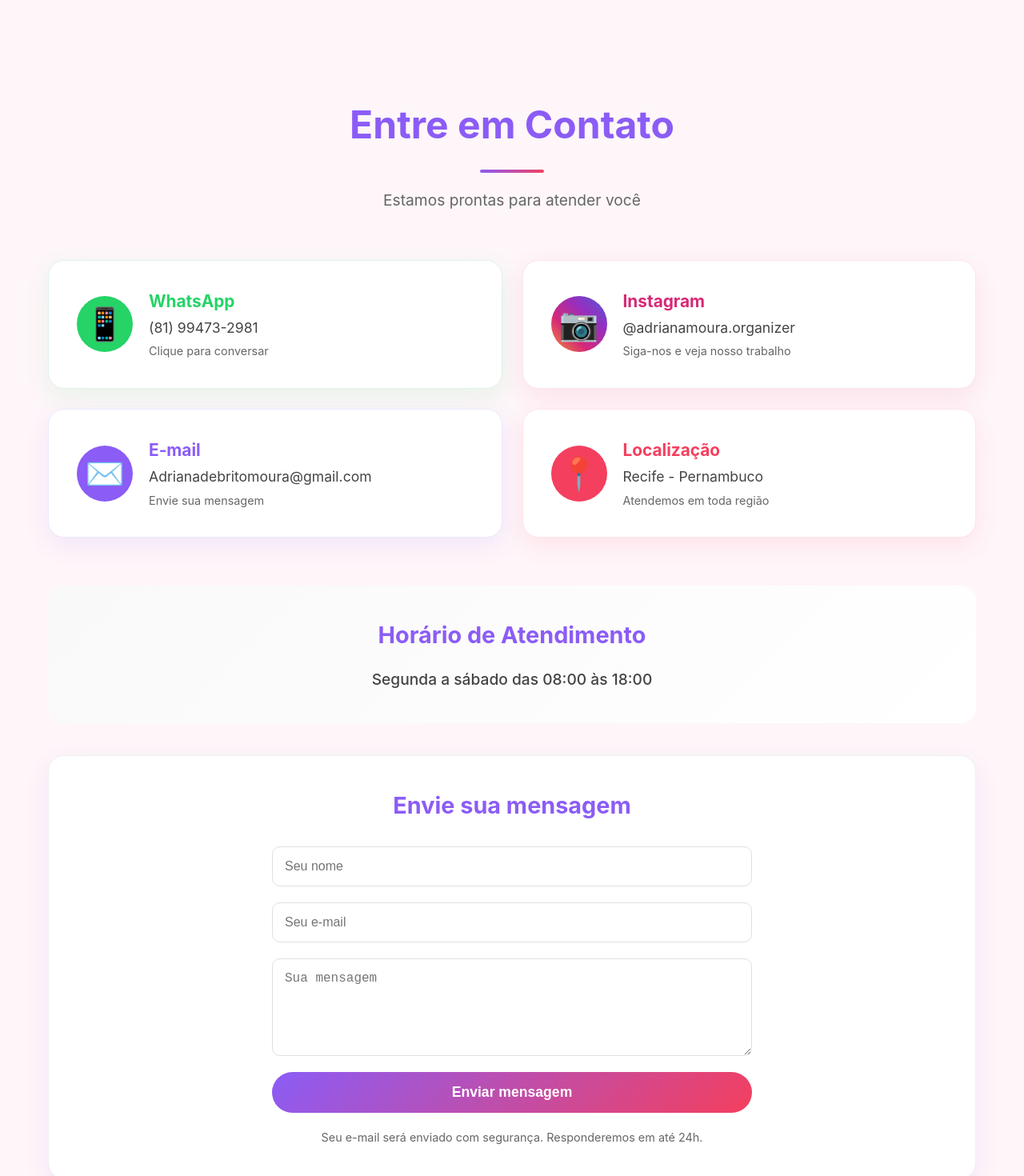
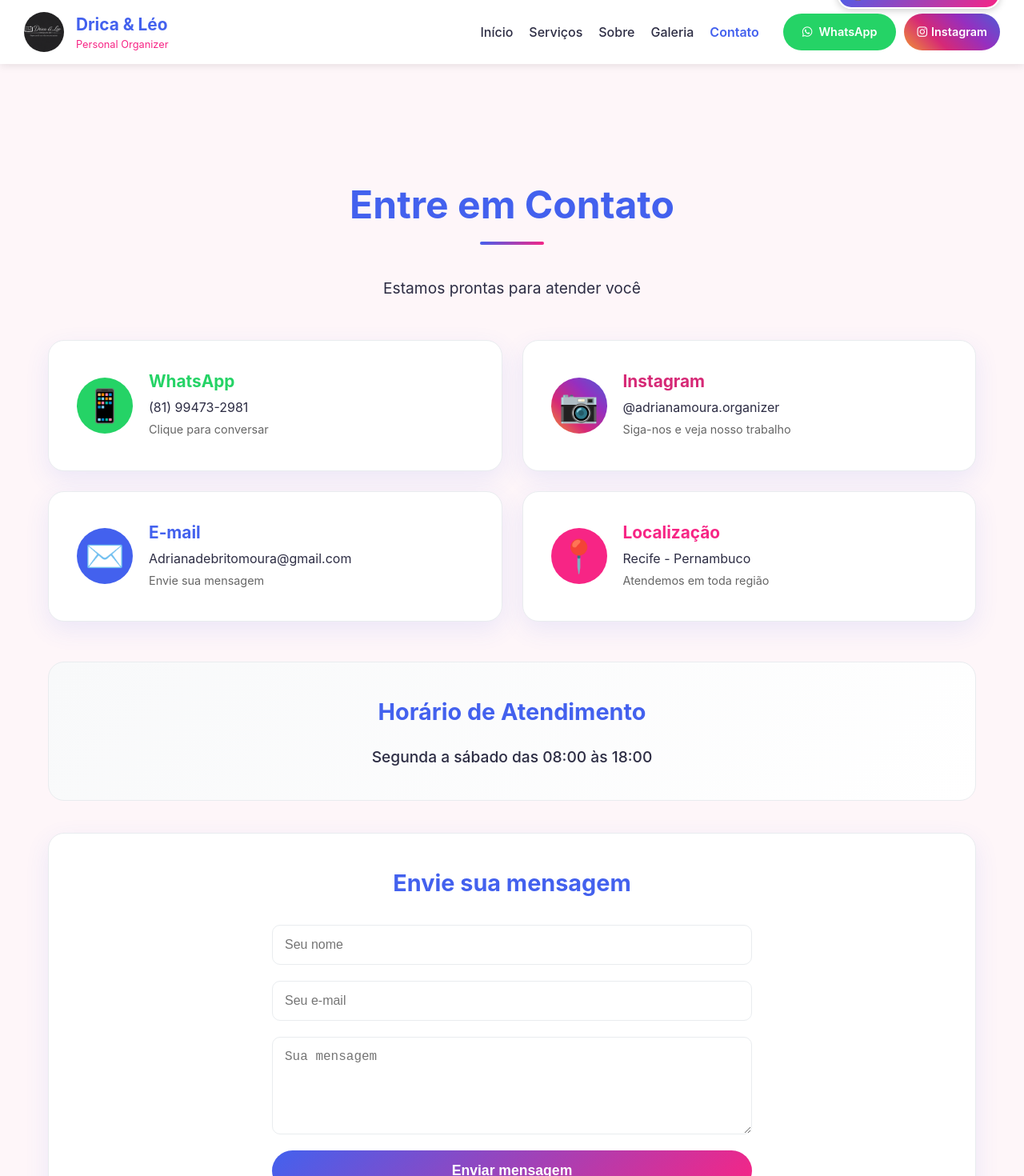
Before and after one commit to GodoyProgrammerAndDeveloper/site-drica-leo, a React (Vite) app: page /contato in a window 1280 px wide. Shown: the top 1470 px of the page at 80% size. Built offline with nearby package versions, Linux system fonts and the light colour scheme.

Commit message:
Update ContactPage.jsx

```diff
--- a/src/pages/ContactPage.jsx
+++ b/src/pages/ContactPage.jsx
@@ -2,387 +2,363 @@ import React from "react";
 
 const ContactPage = () => {
   return (
-    <div style={{
-      padding: "100px 20px 40px",
-      maxWidth: "1200px",
-      margin: "0 auto"
-    }}>
-      {/* CABEÇALHO */}
+    <div style={{ padding: "120px 20px 40px", maxWidth: "1200px", margin: "0 auto", position: "relative" }}>
+      {/* HEADER FIXO COM MENU E BOTÕES SOCIAIS */}
       <div style={{
-        textAlign: "center",
-        marginBottom: "60px"
+        position: "fixed",
+        top: 0,
+        left: 0,
+        width: "100%",
+        background: "white",
+        padding: "15px 30px",
+        boxShadow: "0 2px 10px rgba(0,0,0,0.1)",
+        zIndex: 999,
+        display: "flex",
+        alignItems: "center",
+        justifyContent: "space-between",
+        flexWrap: "wrap"
       }}>
-        <h1 style={{
-          fontSize: "3rem",
-          color: "#8b5cf6",
-          marginBottom: "20px"
-        }}>
-          Entre em Contato
-        </h1>
-        <div style={{
-          width: "80px",
-          height: "4px",
-          background: "linear-gradient(135deg, #8b5cf6, #f43f5e)",
-          margin: "0 auto",
-          borderRadius: "2px"
-        }}></div>
-        <p style={{
-          fontSize: "1.2rem",
-          color: "#666",
-          marginTop: "20px"
-        }}>
-          Estamos prontas para atender você
-        </p>
+        {/* LOGO (ESQUERDA) */}
+        <div style={{ display: "flex", alignItems: "center", gap: "15px" }}>
+          <img
+            src="/images/logo.png"
+            alt="Drica & Léo"
+            style={{ width: "50px", height: "50px", borderRadius: "50%", objectFit: "cover" }}
+          />
+          <div>
+            <h2 style={{ margin: 0, fontSize: "1.3rem", color: "#4361ee" }}>Drica & Léo</h2>
+            <p style={{ margin: 0, fontSize: "0.8rem", color: "#f72585" }}>Personal Organizer</p>
+          </div>
+        </div>
+
+        {/* MENU E BOTÕES (DIREITA) */}
+        <div style={{ display: "flex", alignItems: "center", gap: "30px", flexWrap: "wrap" }}>
+          {/* MENU DE NAVEGAÇÃO */}
+          <div style={{ display: "flex", gap: "20px", alignItems: "center" }}>
+            <a href="/" style={{ textDecoration: "none", color: "#2d2d44", fontWeight: "500" }}>Início</a>
+            <a href="/servicos" style={{ textDecoration: "none", color: "#2d2d44", fontWeight: "500" }}>Serviços</a>
+            <a href="/sobre" style={{ textDecoration: "none", color: "#2d2d44", fontWeight: "500" }}>Sobre</a>
+            <a href="/galeria" style={{ textDecoration: "none", color: "#2d2d44", fontWeight: "500" }}>Galeria</a>
+            <a href="/contato" style={{ textDecoration: "none", color: "#4361ee", fontWeight: "600" }}>Contato</a>
+          </div>
+
+          {/* BOTÕES SOCIAIS COM SELO ACIMA */}
+          <div style={{ display: "flex", gap: "10px", position: "relative" }}>
+            {/* SELO ACIMA DOS BOTÕES */}
+            <div style={{
+              position: "absolute",
+              top: "-40px",
+              right: "0",
+              background: "linear-gradient(135deg, #4361ee, #f72585)",
+              color: "white",
+              padding: "5px 15px",
+              borderRadius: "50px",
+              fontSize: "0.8rem",
+              fontWeight: "bold",
+              display: "flex",
+              alignItems: "center",
+              gap: "5px",
+              whiteSpace: "nowrap",
+              border: "2px solid white",
+              boxShadow: "0 2px 10px rgba(0,0,0,0.2)"
+            }}>
+              <span>🏆</span> Profissional Certificado
+            </div>
+
+            <a
+              href="https://wa.me/5581994732981"
+              target="_blank"
+              rel="noopener noreferrer"
+              style={{
+                background: "#25d366",
+                color: "white",
+                padding: "8px 16px",
+                borderRadius: "50px",
+                textDecoration: "none",
+                fontWeight: "600",
+                fontSize: "0.9rem",
+                display: "flex",
+                alignItems: "center",
+                gap: "5px"
+              }}
+            >
+              <i className="fab fa-whatsapp"></i> WhatsApp
+            </a>
+            <a
+              href="https://instagram.com/adrianamoura.organizer"
+              target="_blank"
+              rel="noopener noreferrer"
+              style={{
+                background: "linear-gradient(45deg, #f09433, #d62976, #962fbf, #4f5bd5)",
+                color: "white",
+                padding: "8px 16px",
+                borderRadius: "50px",
+                textDecoration: "none",
+                fontWeight: "600",
+                fontSize: "0.9rem",
+                display: "flex",
+                alignItems: "center",
+                gap: "5px"
+              }}
+            >
+              <i className="fab fa-instagram"></i> Instagram
+            </a>
+          </div>
+        </div>
       </div>
 
-      {/* CARDS DE CONTATO - COM IMAGENS/ÍCONES */}
-      <div style={{
-        display: "grid",
-        gridTemplateColumns: "repeat(2, 1fr)",
-        gap: "25px",
-        marginBottom: "60px"
-      }}>
+      <style>{`
+        * {
+          box-sizing: border-box;
+          margin: 0;
+          padding: 0;
+        }
+        body {
+          background: #fef6f9;
+          font-family: -apple-system, BlinkMacSystemFont, 'Segoe UI', Roboto, sans-serif;
+          padding-top: 80px;
+        }
+        h1 {
+          font-size: 3rem;
+          color: #4361ee;
+          text-align: center;
+          margin: 20px 0 10px 0;
+        }
+        .divider {
+          width: 80px;
+          height: 4px;
+          background: linear-gradient(135deg, #4361ee, #f72585);
+          margin: 0 auto 40px;
+          border-radius: 2px;
+        }
+        .sub {
+          font-size: 1.2rem;
+          color: #2d2d44;
+          text-align: center;
+          margin-bottom: 50px;
+        }
+        .contact-grid {
+          display: grid;
+          grid-template-columns: repeat(2, 1fr);
+          gap: 25px;
+          margin-bottom: 50px;
+        }
+        .contact-card {
+          background: white;
+          border-radius: 20px;
+          padding: 35px;
+          box-shadow: 0 10px 30px rgba(67, 97, 238, 0.1);
+          border: 1px solid #e9ecef;
+          display: flex;
+          align-items: center;
+          gap: 20px;
+          transition: transform 0.2s;
+          cursor: pointer;
+        }
+        .contact-card:hover {
+          transform: translateY(-5px);
+        }
+        .contact-icon {
+          width: 70px;
+          height: 70px;
+          border-radius: 50%;
+          display: flex;
+          align-items: center;
+          justify-content: center;
+          font-size: 2.5rem;
+          color: white;
+          flex-shrink: 0;
+        }
+        .contact-card h3 {
+          font-size: 1.3rem;
+          margin-bottom: 5px;
+        }
+        .contact-card p {
+          font-size: 1rem;
+          margin-bottom: 5px;
+          color: #2d2d44;
+        }
+        .hours-card {
+          background: linear-gradient(135deg, #f8f9fa, white);
+          border-radius: 20px;
+          padding: 40px;
+          margin-bottom: 40px;
+          border: 1px solid #e9ecef;
+          text-align: center;
+        }
+        .hours-card h3 {
+          font-size: 1.8rem;
+          color: #4361ee;
+          margin-bottom: 20px;
+        }
+        .hours-text {
+          font-size: 1.2rem;
+          color: #2d2d44;
+          font-weight: 500;
+        }
+        .form-container {
+          background: white;
+          border-radius: 20px;
+          padding: 40px;
+          margin-bottom: 40px;
+          box-shadow: 0 10px 30px rgba(67, 97, 238, 0.1);
+          border: 1px solid #e9ecef;
+        }
+        .form-container h3 {
+          font-size: 1.8rem;
+          color: #4361ee;
+          text-align: center;
+          margin-bottom: 30px;
+        }
+        form {
+          display: grid;
+          gap: 20px;
+          max-width: 600px;
+          margin: 0 auto;
+        }
+        input, textarea {
+          padding: 15px;
+          border-radius: 10px;
+          border: 1px solid #e9ecef;
+          font-size: 1rem;
+          width: 100%;
+        }
+        button[type="submit"] {
+          padding: 15px;
+          background: linear-gradient(135deg, #4361ee, #f72585);
+          color: white;
+          border: none;
+          border-radius: 50px;
+          font-size: 1.1rem;
+          font-weight: bold;
+          cursor: pointer;
+          transition: transform 0.2s;
+        }
+        button[type="submit"]:hover {
+          transform: scale(1.02);
+        }
+        .footer-note {
+          text-align: center;
+          padding: 20px;
+          background: white;
+          border-radius: 15px;
+          border: 1px solid #e9ecef;
+        }
+        @media (max-width: 768px) {
+          .contact-grid {
+            grid-template-columns: 1fr;
+          }
+          h1 {
+            font-size: 2.5rem;
+          }
+          .hours-text {
+            font-size: 1rem;
+          }
+          div[style*="position: fixed; top: 0; left: 0; width: 100%;"] {
+            flex-direction: column;
+            gap: 10px;
+            padding: 10px;
+          }
+          div[style*="display: flex; gap: 20px; align-items: center;"] {
+            flex-wrap: wrap;
+            justify-content: center;
+          }
+        }
+      `}</style>
+
+      <h1>Entre em Contato</h1>
+      <div className="divider"></div>
+      <p className="sub">Estamos prontas para atender você</p>
+
+      {/* CARDS DE CONTATO */}
+      <div className="contact-grid">
         {/* WHATSAPP */}
-        <div style={{
-          background: "white",
-          borderRadius: "20px",
-          padding: "35px",
-          boxShadow: "0 10px 30px rgba(37, 211, 102, 0.1)",
-          border: "1px solid #e0f2e9",
-          display: "flex",
-          alignItems: "center",
-          gap: "20px"
-        }}>
-          <div style={{
-            width: "70px",
-            height: "70px",
-            background: "#25d366",
-            borderRadius: "50%",
-            display: "flex",
-            alignItems: "center",
-            justifyContent: "center",
-            fontSize: "2.5rem",
-            color: "white"
-          }}>
-            📱
-          </div>
+        <div className="contact-card" onClick={() => window.open('https://wa.me/5581994732981', '_blank')}>
+          <div className="contact-icon" style={{ background: "#25d366" }}>📱</div>
           <div>
-            <h3 style={{
-              fontSize: "1.3rem",
-              color: "#25d366",
-              marginBottom: "5px"
-            }}>WhatsApp</h3>
-            <p style={{
-              fontSize: "1.1rem",
-              color: "#444",
-              marginBottom: "5px"
-            }}>(81) 99473-2981</p>
-            <p style={{
-              fontSize: "0.9rem",
-              color: "#666"
-            }}>Clique para conversar</p>
+            <h3 style={{ color: "#25d366" }}>WhatsApp</h3>
+            <p>(81) 99473-2981</p>
+            <p style={{ fontSize: "0.9rem", color: "#666" }}>Clique para conversar</p>
           </div>
         </div>
 
         {/* INSTAGRAM */}
-        <div style={{
-          background: "white",
-          borderRadius: "20px",
-          padding: "35px",
-          boxShadow: "0 10px 30px rgba(225, 48, 108, 0.1)",
-          border: "1px solid #fce4ec",
-          display: "flex",
-          alignItems: "center",
-          gap: "20px"
-        }}>
-          <div style={{
-            width: "70px",
-            height: "70px",
-            background: "linear-gradient(45deg, #f09433, #d62976, #962fbf, #4f5bd5)",
-            borderRadius: "50%",
-            display: "flex",
-            alignItems: "center",
-            justifyContent: "center",
-            fontSize: "2.5rem",
-            color: "white"
-          }}>
-            📷
-          </div>
+        <div className="contact-card" onClick={() => window.open('https://instagram.com/adrianamoura.organizer', '_blank')}>
+          <div className="contact-icon" style={{ background: "linear-gradient(45deg, #f09433, #d62976, #962fbf, #4f5bd5)" }}>📷</div>
           <div>
-            <h3 style={{
-              fontSize: "1.3rem",
-              color: "#d62976",
-              marginBottom: "5px"
-            }}>Instagram</h3>
-            <p style={{
-              fontSize: "1.1rem",
-              color: "#444",
-              marginBottom: "5px"
-            }}>@adrianamoura.organizer</p>
-            <p style={{
-              fontSize: "0.9rem",
-              color: "#666"
-            }}>Siga-nos e veja nosso trabalho</p>
+            <h3 style={{ color: "#d62976" }}>Instagram</h3>
+            <p>@adrianamoura.organizer</p>
+            <p style={{ fontSize: "0.9rem", color: "#666" }}>Siga-nos e veja nosso trabalho</p>
           </div>
         </div>
 
         {/* E-MAIL */}
-        <div style={{
-          background: "white",
-          borderRadius: "20px",
-          padding: "35px",
-          boxShadow: "0 10px 30px rgba(139, 92, 246, 0.1)",
-          border: "1px solid #ede9fe",
-          display: "flex",
-          alignItems: "center",
-          gap: "20px"
-        }}>
-          <div style={{
-            width: "70px",
-            height: "70px",
-            background: "#8b5cf6",
-            borderRadius: "50%",
-            display: "flex",
-            alignItems: "center",
-            justifyContent: "center",
-            fontSize: "2.5rem",
-            color: "white"
-          }}>
-            ✉️
-          </div>
+        <div className="contact-card" onClick={() => window.location.href = 'mailto:Adrianadebritomoura@gmail.com'}>
+          <div className="contact-icon" style={{ background: "#4361ee" }}>✉️</div>
           <div>
-            <h3 style={{
-              fontSize: "1.3rem",
-              color: "#8b5cf6",
-              marginBottom: "5px"
-            }}>E-mail</h3>
-            <p style={{
-              fontSize: "1.1rem",
-              color: "#444",
-              marginBottom: "5px"
-            }}>Adrianadebritomoura@gmail.com</p>
-            <p style={{
-              fontSize: "0.9rem",
-              color: "#666"
-            }}>Envie sua mensagem</p>
+            <h3 style={{ color: "#4361ee" }}>E-mail</h3>
+            <p>Adrianadebritomoura@gmail.com</p>
+            <p style={{ fontSize: "0.9rem", color: "#666" }}>Envie sua mensagem</p>
           </div>
         </div>
 
         {/* LOCALIZAÇÃO */}
-        <div style={{
-          background: "white",
-          borderRadius: "20px",
-          padding: "35px",
-          boxShadow: "0 10px 30px rgba(244, 63, 94, 0.1)",
-          border: "1px solid #ffe4e6",
-          display: "flex",
-          alignItems: "center",
-          gap: "20px"
-        }}>
-          <div style={{
-            width: "70px",
-            height: "70px",
-            background: "#f43f5e",
-            borderRadius: "50%",
-            display: "flex",
-            alignItems: "center",
-            justifyContent: "center",
-            fontSize: "2.5rem",
-            color: "white"
-          }}>
-            📍
-          </div>
+        <div className="contact-card">
+          <div className="contact-icon" style={{ background: "#f72585" }}>📍</div>
           <div>
-            <h3 style={{
-              fontSize: "1.3rem",
-              color: "#f43f5e",
-              marginBottom: "5px"
-            }}>Localização</h3>
-            <p style={{
-              fontSize: "1.1rem",
-              color: "#444",
-              marginBottom: "5px"
-            }}>Recife - Pernambuco</p>
-            <p style={{
-              fontSize: "0.9rem",
-              color: "#666"
-            }}>Atendemos em toda região</p>
+            <h3 style={{ color: "#f72585" }}>Localização</h3>
+            <p>Recife - Pernambuco</p>
+            <p style={{ fontSize: "0.9rem", color: "#666" }}>Atendemos em toda região</p>
           </div>
         </div>
       </div>
 
-      {/* HORÁRIO DE ATENDIMENTO */}
-      <div style={{
-        background: "linear-gradient(135deg, #f9f9f9, white)",
-        borderRadius: "20px",
-        padding: "40px",
-        marginBottom: "40px"
-      }}>
-        <h3 style={{
-          fontSize: "1.8rem",
-          color: "#8b5cf6",
-          marginBottom: "20px",
-          textAlign: "center"
-        }}>Horário de Atendimento</h3>
-        <div style={{
-          textAlign: "center"
-        }}>
-          <p style={{ fontSize: "1.2rem", color: "#444", fontWeight: "500" }}>
-            Segunda a sábado das 08:00 às 18:00
-          </p>
-        </div>
+      {/* HORÁRIO */}
+      <div className="hours-card">
+        <h3>Horário de Atendimento</h3>
+        <p className="hours-text">Segunda a sábado das 08:00 às 18:00</p>
       </div>
 
-      {/* FORMULÁRIO DE CONTATO */}
-      <div style={{
-        background: "white",
-        borderRadius: "20px",
-        padding: "40px",
-        marginBottom: "40px",
-        boxShadow: "0 10px 30px rgba(139, 92, 246, 0.1)",
-        border: "1px solid #f0f0f0"
-      }}>
-        <h3 style={{
-          fontSize: "1.8rem",
-          color: "#8b5cf6",
-          marginBottom: "30px",
-          textAlign: "center"
-        }}>Envie sua mensagem</h3>
-
-        <form
-          action="https://formsubmit.co/Adrianadebritomoura@gmail.com"
-          method="POST"
-          style={{
-            display: "grid",
-            gap: "20px",
-            maxWidth: "600px",
-            margin: "0 auto"
-          }}
-        >
-          <input
-            type="text"
-            name="nome"
-            placeholder="Seu nome"
-            required
-            style={{
-              padding: "15px",
-              borderRadius: "10px",
-              border: "1px solid #e0e0e0",
-              fontSize: "1rem"
-            }}
-          />
-          <input
-            type="email"
-            name="email"
-            placeholder="Seu e-mail"
-            required
-            style={{
-              padding: "15px",
-              borderRadius: "10px",
-              border: "1px solid #e0e0e0",
-              fontSize: "1rem"
-            }}
-          />
-          <textarea
-            name="mensagem"
-            placeholder="Sua mensagem"
-            rows="5"
-            required
-            style={{
-              padding: "15px",
-              borderRadius: "10px",
-              border: "1px solid #e0e0e0",
-              fontSize: "1rem",
-              resize: "vertical"
-            }}
-          ></textarea>
-
-          <input
-            type="hidden"
-            name="_subject"
-            value="Novo contato do site Drica & Léo"
-          />
-          <input
-            type="hidden"
-            name="_captcha"
-            value="false"
-          />
-
-          <button
-            type="submit"
-            style={{
-              padding: "15px 30px",
-              background: "linear-gradient(135deg, #8b5cf6, #f43f5e)",
-              color: "white",
-              border: "none",
-              borderRadius: "30px",
-              fontSize: "1.1rem",
-              fontWeight: "600",
-              cursor: "pointer",
-              width: "100%"
-            }}
-          >
-            Enviar mensagem
-          </button>
+      {/* FORMULÁRIO */}
+      <div className="form-container">
+        <h3>Envie sua mensagem</h3>
+        <form action="https://formsubmit.co/Adrianadebritomoura@gmail.com" method="POST">
+          <input type="text" name="nome" placeholder="Seu nome" required />
+          <input type="email" name="email" placeholder="Seu e-mail" required />
+          <textarea name="mensagem" placeholder="Sua mensagem" rows="5" required></textarea>
+          <input type="hidden" name="_subject" value="Novo contato do site Drica & Léo" />
+          <input type="hidden" name="_captcha" value="false" />
+          <button type="submit">Enviar mensagem</button>
         </form>
-
-        <p style={{
-          textAlign: "center",
-          marginTop: "20px",
-          color: "#666",
-          fontSize: "0.9rem"
-        }}>
+        <p style={{ textAlign: "center", marginTop: "20px", color: "#666", fontSize: "0.9rem" }}>
           Seu e-mail será enviado com segurança. Responderemos em até 24h.
         </p>
       </div>
 
       {/* CHAMADA FINAL */}
-      <div style={{
-        textAlign: "center",
-        padding: "40px",
-        background: "white",
-        borderRadius: "20px"
-      }}>
-        <p style={{
-          fontSize: "1.2rem",
-          color: "#666",
-          marginBottom: "20px"
-        }}>
+      <div className="footer-note">
+        <p style={{ fontSize: "1.2rem", color: "#666", marginBottom: "20px" }}>
           Escolha a melhor forma de falar conosco!
         </p>
-        <div style={{
-          display: "flex",
-          gap: "15px",
-          justifyContent: "center"
-        }}>
-          <a
-            href="https://wa.me/5581994732981"
-            target="_blank"
-            rel="noopener noreferrer"
-            style={{
-              padding: "12px 30px",
-              background: "#25d366",
-              color: "white",
-              textDecoration: "none",
-              borderRadius: "30px",
-              fontWeight: "600"
-            }}
-          >
+        <div style={{ display: "flex", gap: "15px", justifyContent: "center", flexWrap: "wrap" }}>
+          <a href="https://wa.me/5581994732981" target="_blank" rel="noopener noreferrer" style={{
+            padding: "12px 30px",
+            background: "#25d366",
+            color: "white",
+            textDecoration: "none",
+            borderRadius: "50px",
+            fontWeight: "600"
+          }}>
             WhatsApp
           </a>
-          <a
-            href="https://instagram.com/adrianamoura.organizer"
-            target="_blank"
-            rel="noopener noreferrer"
-            style={{
-              padding: "12px 30px",
-              background: "linear-gradient(45deg, #f09433, #d62976, #962fbf, #4f5bd5)",
-              color: "white",
-              textDecoration: "none",
-              borderRadius: "30px",
-              fontWeight: "600"
-            }}
-          >
+          <a href="https://instagram.com/adrianamoura.organizer" target="_blank" rel="noopener noreferrer" style={{
+            padding: "12px 30px",
+            background: "linear-gradient(45deg, #f09433, #d62976, #962fbf, #4f5bd5)",
+            color: "white",
+            textDecoration: "none",
+            borderRadius: "50px",
+            fontWeight: "600"
+          }}>
             Instagram
           </a>
         </div>
```
